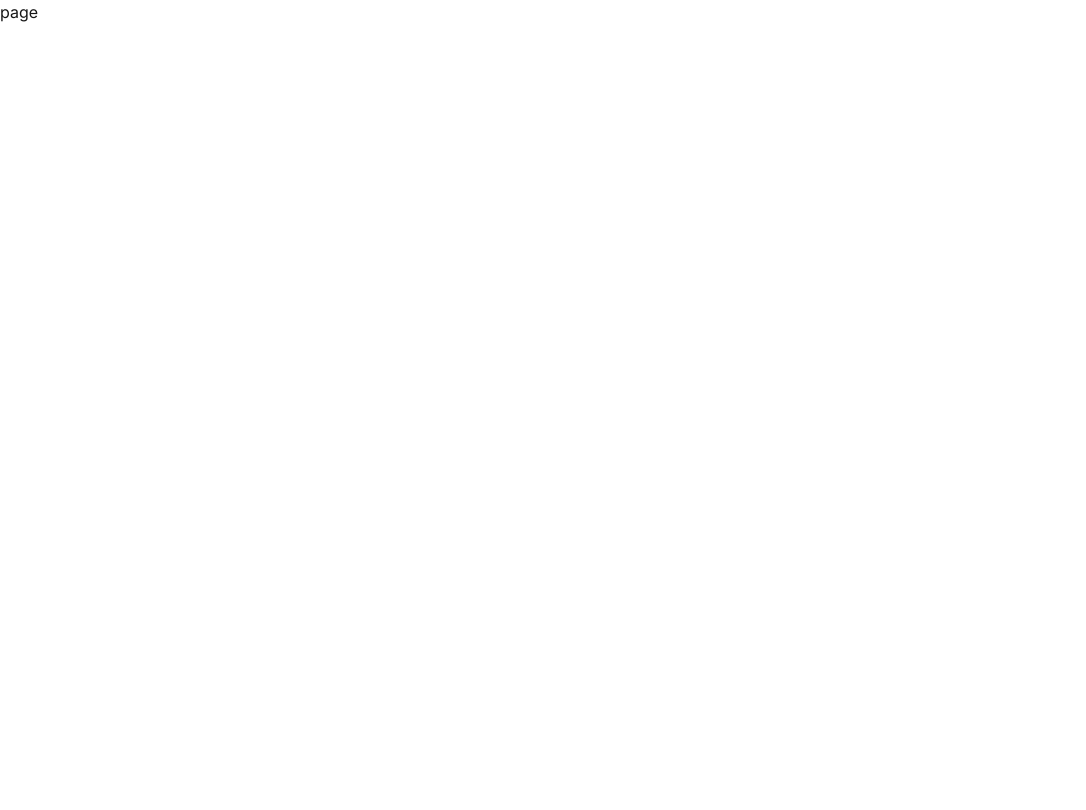
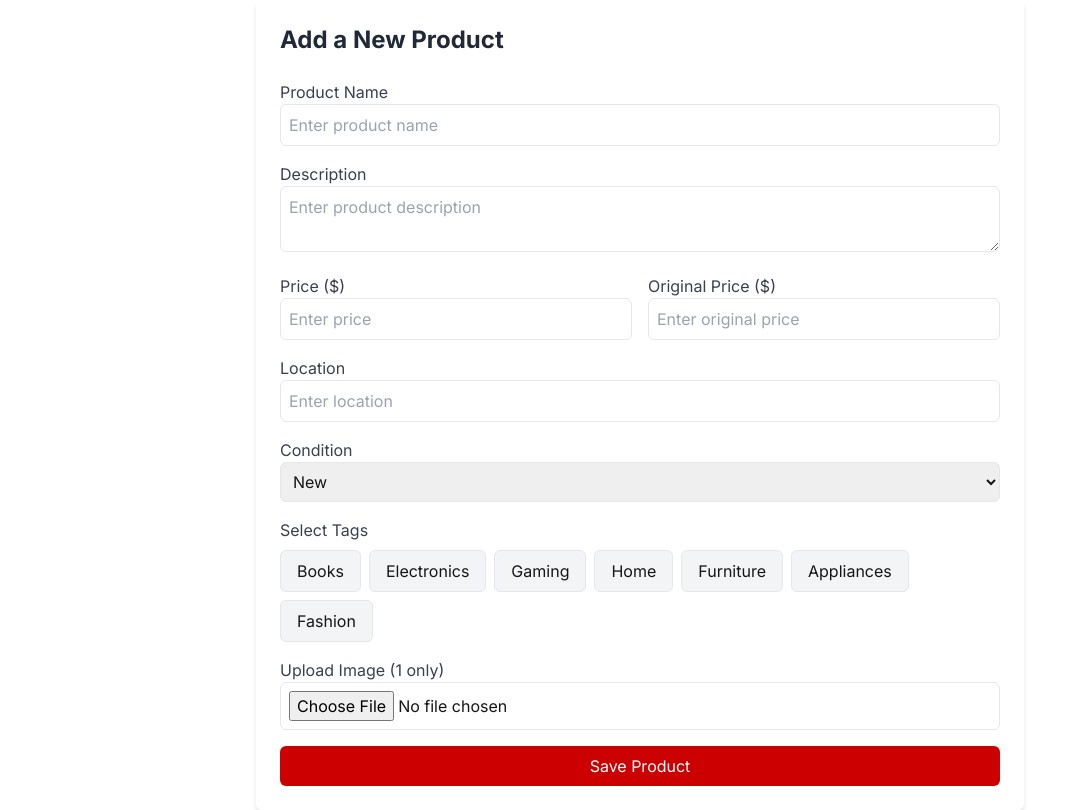
Before and after one commit to ayushmangarg2003/CollegeMart, a Next.js app: page /add in a window 1280 px wide. Shown: the whole page, without its empty margins (0-1086 px from the left). Built offline with nearby package versions, Linux system fonts and the light colour scheme.

Commit message:
Add page layout done

```diff
--- a/app/add/page.js
+++ b/app/add/page.js
@@ -1,7 +1,204 @@
-import React from "react";
+"use client";
+
+import { useState } from "react";
+
+const tagOptions = ["Books", "Electronics", "Gaming", "Home", "Furniture", "Appliances", "Fashion"];
 
 const page = () => {
-  return <div>page</div>;
+  const [name, setName] = useState("");
+  const [description, setDescription] = useState("");
+  const [price, setPrice] = useState("");
+  const [originalPrice, setOriginalPrice] = useState("");
+  const [location, setLocation] = useState("");
+  const [condition, setCondition] = useState("New");
+  const [selectedTags, setSelectedTags] = useState([]); // Multi-select tags
+  const [image, setImage] = useState(""); // Single image
+  const [imagePreview, setImagePreview] = useState(null);
+  const [isSubmitting, setIsSubmitting] = useState(false);
+
+  // Handle tag selection
+  const toggleTag = (tag) => {
+    setSelectedTags((prevTags) =>
+      prevTags.includes(tag)
+        ? prevTags.filter((t) => t !== tag) // Remove if already selected
+        : [...prevTags, tag] // Add if not selected
+    );
+  };
+
+  const handleImageUpload = (e) => {
+    const file = e.target.files[0];
+
+    if (file) {
+      const reader = new FileReader();
+      reader.onloadend = () => {
+        setImage(reader.result); // Store base64 string
+        setImagePreview(reader.result); // Preview image
+      };
+      reader.readAsDataURL(file);
+    }
+  };
+
+  const handleSubmit = async (e) => {
+    e.preventDefault();
+    setIsSubmitting(true);
+
+    const productData = {
+      name,
+      description,
+      price: parseFloat(price),
+      originalPrice: parseFloat(originalPrice),
+      location,
+      condition,
+      tags: selectedTags.join(","), // Store tags as a comma-separated string in Supabase
+      image, // Single image in Base64 format
+      listedDate: new Date().toISOString(),
+    };
+
+    console.log("Product Data:", productData);
+
+    // Reset Form
+    setIsSubmitting(false);
+    alert("Product added successfully!");
+  };
+
+  return (
+    <div className="max-w-3xl mx-auto p-6 bg-white shadow-md rounded-md">
+      <h2 className="text-2xl font-bold text-gray-800 mb-6">Add a New Product</h2>
+
+      <form onSubmit={handleSubmit} className="space-y-4">
+        {/* Name */}
+        <div>
+          <label className="block text-gray-700">Product Name</label>
+          <input
+            type="text"
+            className="w-full border p-2 rounded-md"
+            placeholder="Enter product name"
+            value={name}
+            onChange={(e) => setName(e.target.value)}
+            required
+          />
+        </div>
+
+        {/* Description */}
+        <div>
+          <label className="block text-gray-700">Description</label>
+          <textarea
+            className="w-full border p-2 rounded-md"
+            placeholder="Enter product description"
+            value={description}
+            onChange={(e) => setDescription(e.target.value)}
+            maxLength={500}
+            required
+          ></textarea>
+        </div>
+
+        {/* Price & Original Price */}
+        <div className="flex gap-4">
+          <div className="flex-1">
+            <label className="block text-gray-700">Price ($)</label>
+            <input
+              type="number"
+              className="w-full border p-2 rounded-md"
+              placeholder="Enter price"
+              value={price}
+              onChange={(e) => setPrice(e.target.value)}
+              min="1"
+              required
+            />
+          </div>
+
+          <div className="flex-1">
+            <label className="block text-gray-700">Original Price ($)</label>
+            <input
+              type="number"
+              className="w-full border p-2 rounded-md"
+              placeholder="Enter original price"
+              value={originalPrice}
+              onChange={(e) => setOriginalPrice(e.target.value)}
+              min="1"
+            />
+          </div>
+        </div>
+
+        {/* Location */}
+        <div>
+          <label className="block text-gray-700">Location</label>
+          <input
+            type="text"
+            className="w-full border p-2 rounded-md"
+            placeholder="Enter location"
+            value={location}
+            onChange={(e) => setLocation(e.target.value)}
+            required
+          />
+        </div>
+
+        {/* Condition */}
+        <div>
+          <label className="block text-gray-700">Condition</label>
+          <select
+            className="w-full border p-2 rounded-md"
+            value={condition}
+            onChange={(e) => setCondition(e.target.value)}
+          >
+            <option value="New">New</option>
+            <option value="Like New">Like New</option>
+            <option value="Good">Good</option>
+            <option value="Fair">Fair</option>
+          </select>
+        </div>
+
+        {/* Tags Selection */}
+        <div>
+          <label className="block text-gray-700">Select Tags</label>
+          <div className="flex flex-wrap gap-2 mt-2">
+            {tagOptions.map((tag) => (
+              <button
+                key={tag}
+                type="button"
+                className={`px-4 py-2 border rounded-md ${
+                  selectedTags.includes(tag) ? "bg-[#cc0000] text-white" : "bg-gray-100"
+                }`}
+                onClick={() => toggleTag(tag)}
+              >
+                {tag}
+              </button>
+            ))}
+          </div>
+        </div>
+
+        {/* Image Upload (Single Image Only) */}
+        <div>
+          <label className="block text-gray-700">Upload Image (1 only)</label>
+          <input
+            type="file"
+            accept="image/*"
+            className="w-full border p-2 rounded-md"
+            onChange={handleImageUpload}
+            required
+          />
+          {imagePreview && (
+            <div className="mt-4">
+              <img
+                src={imagePreview}
+                alt="Product Preview"
+                className="w-full h-40 object-cover rounded-md"
+              />
+            </div>
+          )}
+        </div>
+
+        {/* Submit Button */}
+        <button
+          type="submit"
+          className="w-full bg-[#cc0000] text-white py-2 rounded-md hover:bg-[#a80000] transition"
+          disabled={isSubmitting}
+        >
+          {isSubmitting ? "Saving..." : "Save Product"}
+        </button>
+      </form>
+    </div>
+  );
 };
 
 export default page;
--- a/app/marketplace/layout.js
+++ b/app/marketplace/layout.js
@@ -13,9 +13,9 @@ export default async function LayoutPrivate({ children }) {
     data: { user },
   } = await supabase.auth.getUser();
 
-  if (!user) {
-    redirect(config.auth.loginUrl);
-  }
+  // if (!user) {
+  //   redirect(config.auth.loginUrl);
+  // }
 
   return <>{children}</>;
 }
--- a/app/profile/layout.js
+++ b/app/profile/layout.js
@@ -13,9 +13,9 @@ export default async function LayoutPrivate({ children }) {
     data: { user },
   } = await supabase.auth.getUser();
 
-  if (!user) {
-    redirect(config.auth.loginUrl);
-  }
+  // if (!user) {
+  //   redirect(config.auth.loginUrl);
+  // }
 
   return <>{children}</>;
 }
```
